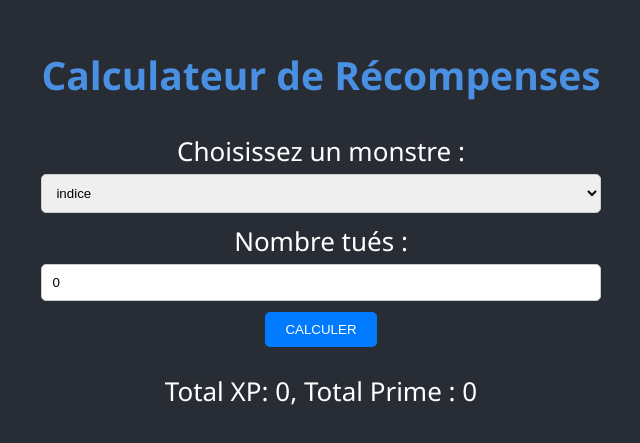
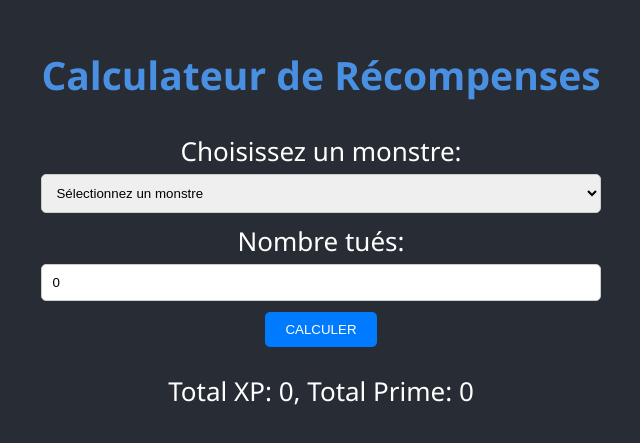
Before and after one commit to AkaTordu/JsWorkspace, a React (Create React App) app in the folder huntstats/: page / in a window 1280 px wide. Shown: the part 175-618 px from the top of the page, without its empty margins (319-959 px from the left). Built offline with nearby package versions, Linux system fonts and the light colour scheme.

Commit message:
images update

```diff
--- a/huntstats/src/GameElements.js
+++ b/huntstats/src/GameElements.js
@@ -1,18 +1,18 @@
 export const gameElements = {
-    indice: { xp: 0, prime: 50 },
-    repaire_localise: { xp: 0, prime: 25 },
-    boss_tue: { xp: 0, prime: 25 },
-    contrat_rempli: { xp: 0, prime: 900},
-    hunterOneStar: { xp: 0, prime: 0 },
-    hunterTwoStar: { xp: 0, prime: 0 },
-    hunterThreeStar: { xp: 350, prime: 0 },
-    hunterFourStar: { xp: 0, prime: 0 },
-    reanimation: { xp: 100, prime: 0 },
-    goule: { xp: 20, prime: 0 },
-    ruche: { xp: 60, prime: 0 },
-    cerbere: { xp: 40, prime: 0 },
-    cuirasse: { xp: 60, prime: 0 },
-    immolateur: { xp: 60, prime: 0 },
-    sac_a_viande: { xp: 60, prime: 0 },
-    sangsue: { xp: 10, prime: 0 },
+    indice: { xp: 0, prime: 50, image: '/images/exemple.png' },
+    repaire_localise: { xp: 0, prime: 25, image: ''  },
+    boss_tue: { xp: 0, prime: 25, image: ''  },
+    contrat_rempli: { xp: 0, prime: 900, image: '' },
+    hunterOneStar: { xp: 0, prime: 0, image: ''  },
+    hunterTwoStar: { xp: 0, prime: 0, image: ''  },
+    hunterThreeStar: { xp: 350, prime: 0, image: ''  },
+    hunterFourStar: { xp: 0, prime: 0, image: ''  },
+    reanimation: { xp: 100, prime: 0, image: ''  },
+    goule: { xp: 20, prime: 0, image: ''  },
+    ruche: { xp: 60, prime: 0, image: ''  },
+    cerbere: { xp: 40, prime: 0, image: ''  },
+    cuirasse: { xp: 60, prime: 0, image: ''  },
+    immolateur: { xp: 60, prime: 0, image: ''  },
+    sac_a_viande: { xp: 60, prime: 0, image: ''  },
+    sangsue: { xp: 10, prime: 0, image: ''  },
 };
--- a/huntstats/src/GameInterface.js
+++ b/huntstats/src/GameInterface.js
@@ -1,10 +1,11 @@
 import React, { useState } from 'react';
-import { gameElements } from './GameElements.js'; // Assurez-vous que le chemin d'importation est correct
+import { gameElements } from './GameElements';
 
 const GameInterface = () => {
     const [nomMonstre, setNomMonstre] = useState('');
     const [nombre, setNombre] = useState(0);
     const [resultat, setResultat] = useState({ xp: 0, prime: 0 });
+    const [image, setImage] = useState('');
 
     const calculerResultat = () => {
         const element = gameElements[nomMonstre];
@@ -12,8 +13,10 @@ const GameInterface = () => {
             const xpTotale = element.xp * nombre;
             const primeTotale = element.prime * nombre;
             setResultat({ xp: xpTotale, prime: primeTotale });
+            setImage(element.image); // Met à jour l'image
         } else {
             alert('Ce monstre n\'existe pas.');
+            setImage(''); // Réinitialise l'image si le monstre n'existe pas
         }
     };
 
@@ -21,15 +24,16 @@ const GameInterface = () => {
         <div>
             <h2>Calculateur de Récompenses</h2>
             <div>
-                <label htmlFor="monstre">Choisissez un monstre : </label>
+                <label htmlFor="monstre">Choisissez un monstre:</label>
                 <select id="monstre" value={nomMonstre} onChange={e => setNomMonstre(e.target.value)}>
+                    <option value="">Sélectionnez un monstre</option>
                     {Object.keys(gameElements).map(monstre => (
                         <option key={monstre} value={monstre}>{monstre}</option>
                     ))}
                 </select>
             </div>
             <div>
-                <label htmlFor="nombre">Nombre tués : </label>
+                <label htmlFor="nombre">Nombre tués:</label>
                 <input
                     id="nombre"
                     type="number"
@@ -39,8 +43,9 @@ const GameInterface = () => {
             </div>
             <button onClick={calculerResultat}>Calculer</button>
             <div>
-                <p>Total XP: {resultat.xp}, Total Prime : {resultat.prime}</p>
+                <p>Total XP: {resultat.xp}, Total Prime: {resultat.prime}</p>
             </div>
+            {image && <img src={image} alt="Monstre" style={{ maxWidth: '200px', marginTop: '20px' }} />}
         </div>
     );
 };
```
